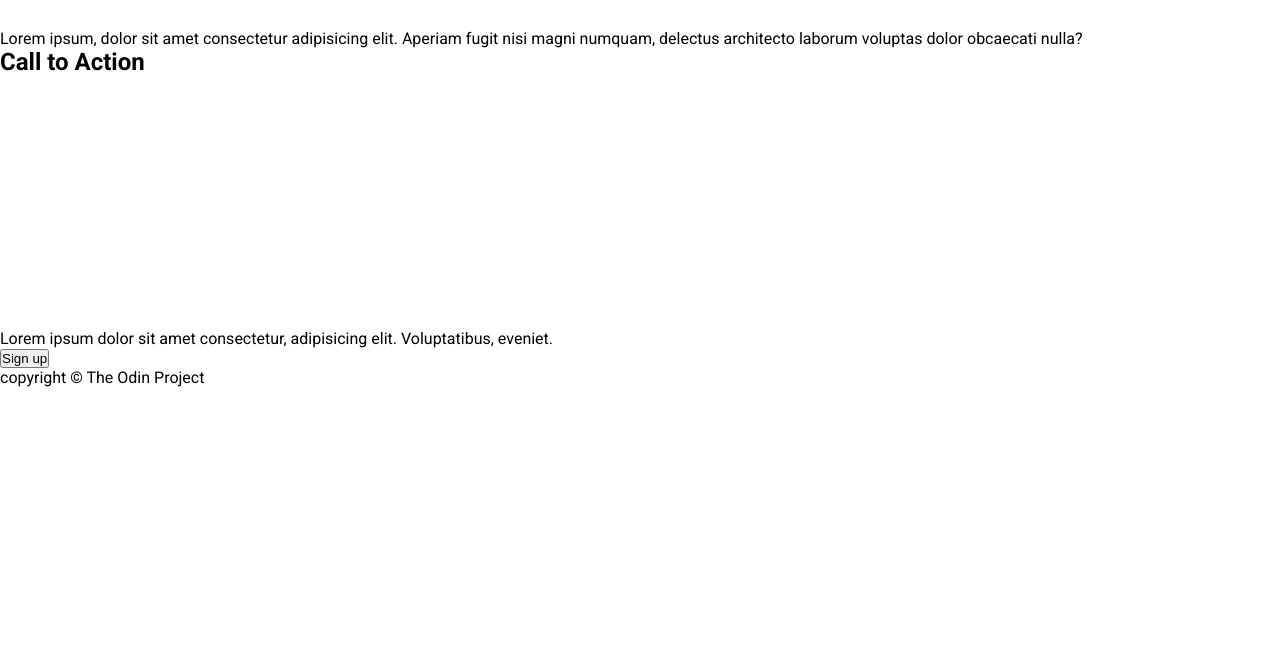
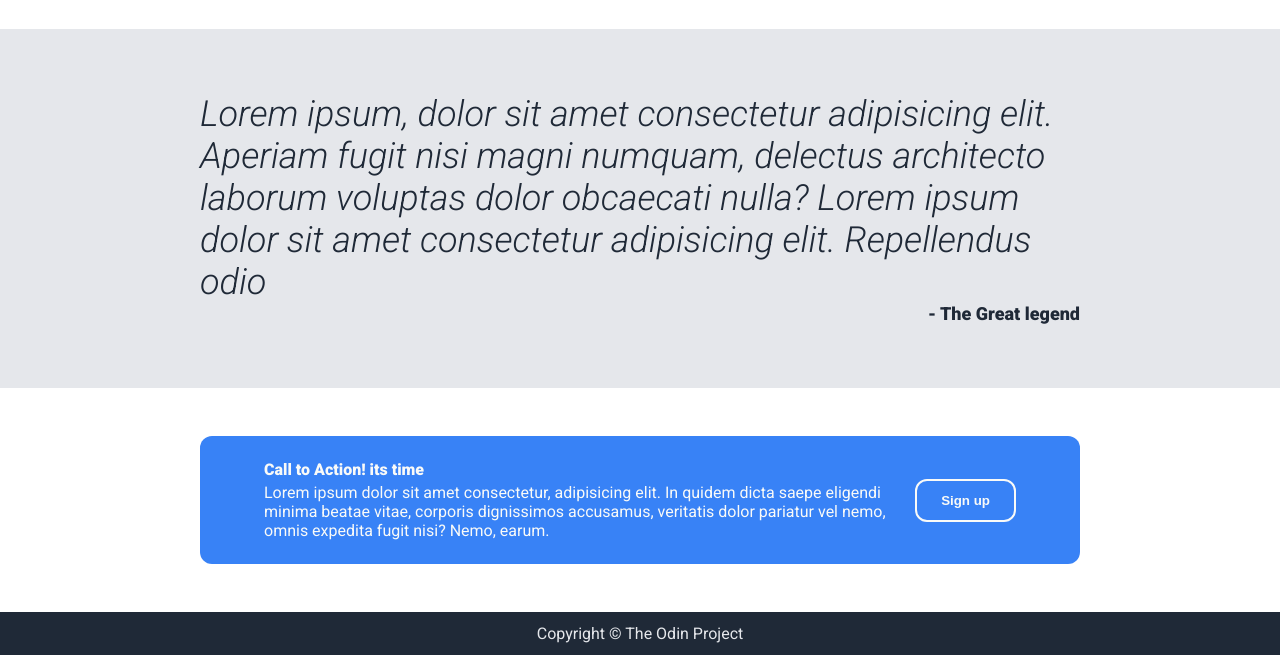
Before and after one commit to MaazMohammedM/LandingPage, a plain HTML site: page index.html in a window 1280 px wide. Shown: the part 840-1495 px from the top of the page. Before the commit the page ends 1227 px from the top, so only its background shows below. Drawn offline with Linux system fonts and the light colour scheme.

Commit message:
Complete Website with all four sections

```diff
--- a/index.html
+++ b/index.html
@@ -56,18 +56,27 @@
             </div>
         </div>
         <div class="qouteSection">
-            <p>Lorem ipsum, dolor sit amet consectetur adipisicing elit. Aperiam fugit nisi magni numquam, delectus architecto laborum voluptas dolor obcaecati nulla?</p>
+            <p><em>
+                Lorem ipsum, dolor sit amet consectetur adipisicing elit. Aperiam fugit nisi magni numquam, delectus architecto laborum voluptas dolor obcaecati nulla? Lorem ipsum dolor sit amet consectetur adipisicing elit. Repellendus odio
+            </em></p>
+            <p class="author">- The Great legend</p>
         </div>
         <div class="cta">
-            <div class="left">
-                <h2>Call to Action</h2>
-                <p>Lorem ipsum dolor sit amet consectetur, adipisicing elit. Voluptatibus, eveniet.</p>
+            <div class="blueBox">
+
+                <div>
+                    <h4>Call to Action! its time</h4>
+                    <p>Lorem ipsum dolor sit amet consectetur, adipisicing elit. In quidem dicta saepe eligendi minima beatae vitae, corporis dignissimos accusamus, veritatis dolor pariatur vel nemo, omnis expedita fugit nisi? Nemo, earum.</p>
+                </div>
+                <button>
+                    Sign up
+                </button>
+
             </div>
-           <button>Sign up</button>
 
         </div>
         <footer>
-            copyright &copy The Odin Project
+            Copyright &copy The Odin Project
         </footer>
 
 
--- a/style.css
+++ b/style.css
@@ -119,3 +119,72 @@ header nav ul li a{
 .sectionTwo .boxes .boxContainer img{
     border-radius: 18px;
 }
+
+.qouteSection{
+    padding: 64px 200px;
+    background-color: #e5e7eb;
+        display: flex;
+    flex-direction: column;
+    align-items: center;
+    justify-content: center;
+}
+
+.qouteSection p {
+    font-size: 36px;
+    font-weight: 300;
+    color: #1f2937;
+}
+
+.qouteSection .author{
+    align-self: flex-end;
+    font-size: 18px;
+    font-weight: 900;
+}
+
+.cta{
+    padding: 48px 200px;
+}
+
+.cta .blueBox{
+    background-color: #3882f6;
+    padding: 24px 64px;
+    border-radius: 12px;
+    display: flex;
+    justify-content: space-between;
+    align-items: center;
+    gap: 24px;
+}
+
+.cta .blueBox h4{
+    margin-bottom: 4px;
+    color: #f9faf8;
+    font-weight: 900;
+    font-size: 16px;
+}
+
+.cta .blueBox p{
+
+    color: #f9faf8;
+    font-weight: 400;
+    font-size: 16px;
+}
+
+.cta .blueBox button{
+    flex-shrink: 0;
+    padding: 12px 24px;
+    border-radius: 12px;
+    background-color: #3882f6;
+    border: 2px solid #f9faf8;
+    color: #f9faf8;
+    font-weight: 900;
+}
+
+footer{
+    padding: 12px 200px;
+    background-color: #1f2937;
+    display: flex;
+    align-items: center;
+    justify-content: center;
+    color: #e5e7eb;
+    font-size: 16px;
+}
```
